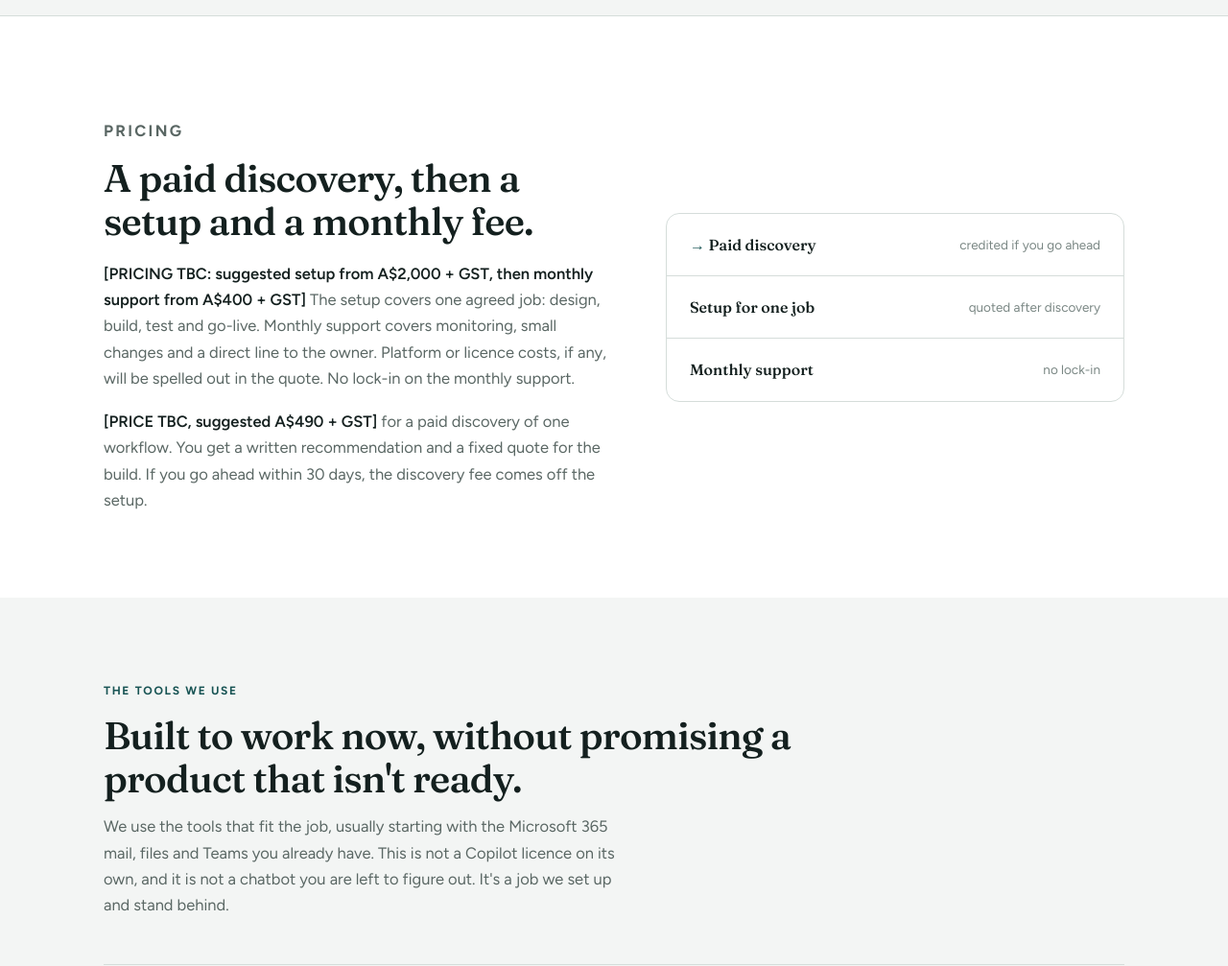
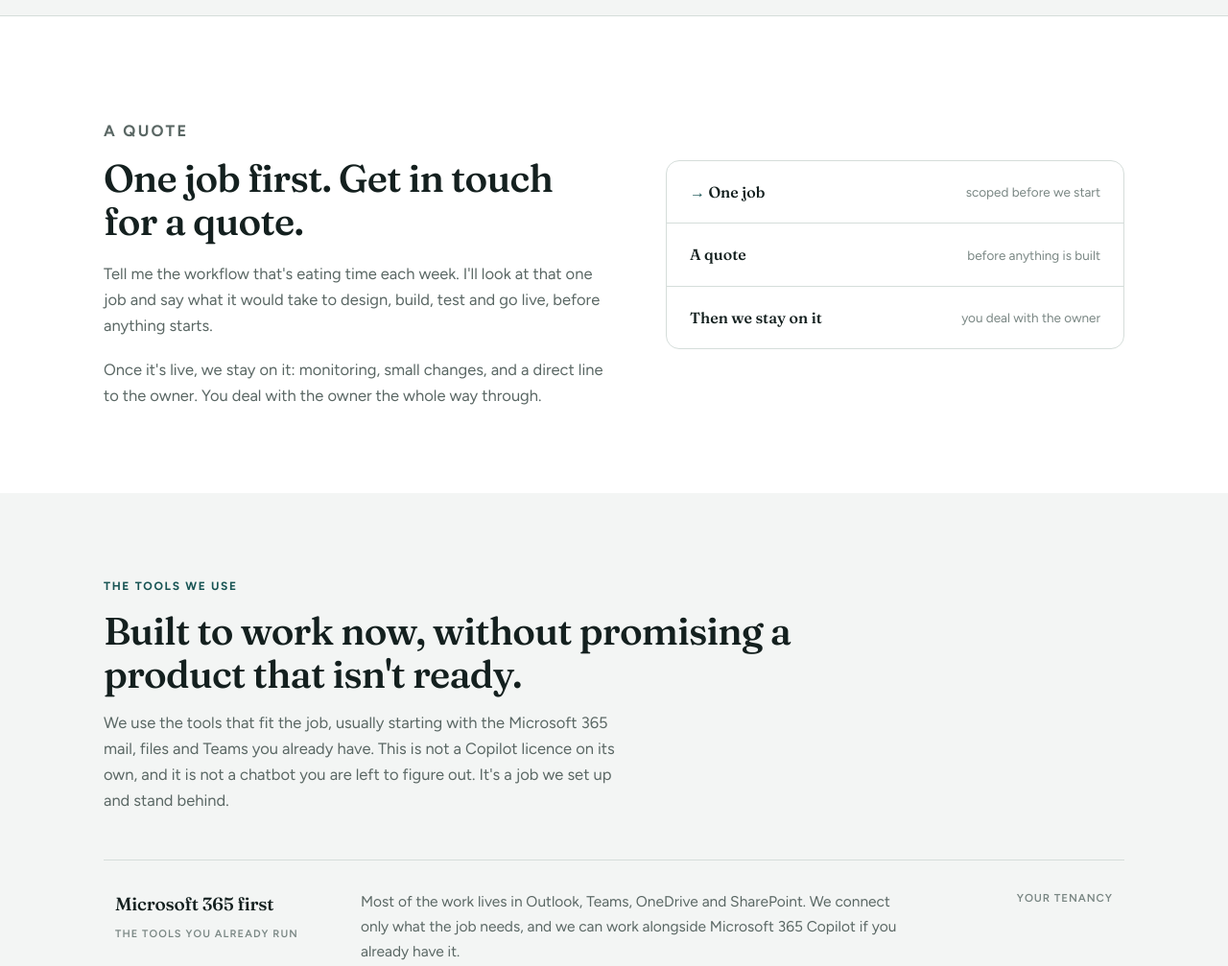
Before and after one commit to actualitau/actual-it-website, a plain HTML site: page services/ai-agents/index.html in a window 1280 px wide. Shown: the part 3080-4087 px from the top of the page at 96% size. Drawn offline with Linux system fonts and the light colour scheme.

Commit message:
Remove pricing from the AI agents page
Drop the fee placeholders and the published rate shape. The page now asks people to get in touch for a quote, and the schema still has no prices.

Co-authored-by: actualitau <actualitau@users.noreply.github.com>

```diff
--- a/services/ai-agents/index.html
+++ b/services/ai-agents/index.html
@@ -71,7 +71,7 @@
       "name": "How much does it cost?",
       "acceptedAnswer": {
         "@type": "Answer",
-        "text": "Pricing is still being confirmed. The shape of it is a paid discovery, a setup fee for one job, and a monthly support fee. We'll give you a fixed quote after discovery, including any platform costs."
+        "text": "Get in touch for a quote. We'll look at the job with you and say what it would take before anything is built."
       }
     },
     {
@@ -230,15 +230,15 @@
 <section style="border-top:1px solid var(--border); background:var(--panel);">
   <div class="wrap pitch">
     <div>
-      <p class="sec-label">Pricing</p>
-      <h2>A paid discovery, then a setup and a monthly fee.</h2>
-      <p><strong>[PRICING TBC: suggested setup from A$2,000 + GST, then monthly support from A$400 + GST]</strong> The setup covers one agreed job: design, build, test and go-live. Monthly support covers monitoring, small changes and a direct line to the owner. Platform or licence costs, if any, will be spelled out in the quote. No lock-in on the monthly support.</p>
-      <p><strong>[PRICE TBC, suggested A$490 + GST]</strong> for a paid discovery of one workflow. You get a written recommendation and a fixed quote for the build. If you go ahead within 30 days, the discovery fee comes off the setup.</p>
+      <p class="sec-label">A quote</p>
+      <h2>One job first. Get in touch for a quote.</h2>
+      <p>Tell me the workflow that's eating time each week. I'll look at that one job and say what it would take to design, build, test and go live, before anything starts.</p>
+      <p>Once it's live, we stay on it: monitoring, small changes, and a direct line to the owner. You deal with the owner the whole way through.</p>
     </div>
     <div class="stack" aria-hidden="true">
-      <div class="stack-item hot"><span class="s-name">Paid discovery</span><span class="s-desc">credited if you go ahead</span></div>
-      <div class="stack-item"><span class="s-name">Setup for one job</span><span class="s-desc">quoted after discovery</span></div>
-      <div class="stack-item"><span class="s-name">Monthly support</span><span class="s-desc">no lock-in</span></div>
+      <div class="stack-item hot"><span class="s-name">One job</span><span class="s-desc">scoped before we start</span></div>
+      <div class="stack-item"><span class="s-name">A quote</span><span class="s-desc">before anything is built</span></div>
+      <div class="stack-item"><span class="s-name">Then we stay on it</span><span class="s-desc">you deal with the owner</span></div>
     </div>
   </div>
 </section>
@@ -289,7 +289,7 @@
       </div>
       <div class="ledger-row">
         <span class="ledger-name">How much does it cost?</span>
-        <p class="ledger-desc">Pricing is still being confirmed. The shape of it is a paid discovery, a setup fee for one job, and a monthly support fee. We'll give you a fixed quote after discovery, including any platform costs.</p>
+        <p class="ledger-desc">Get in touch for a quote. We'll look at the job with you and say what it would take before anything is built.</p>
         <span class="ledger-meta">FAQ</span>
       </div>
       <div class="ledger-row">
```
